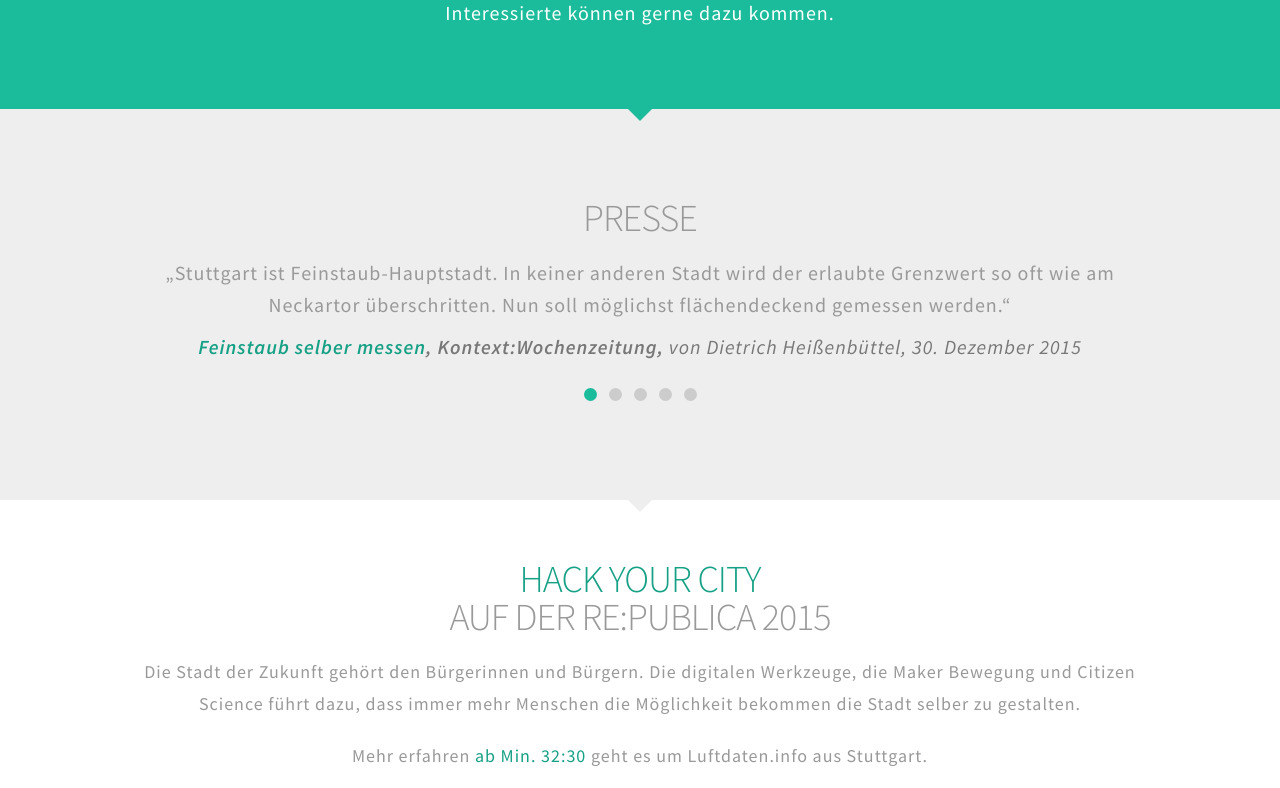
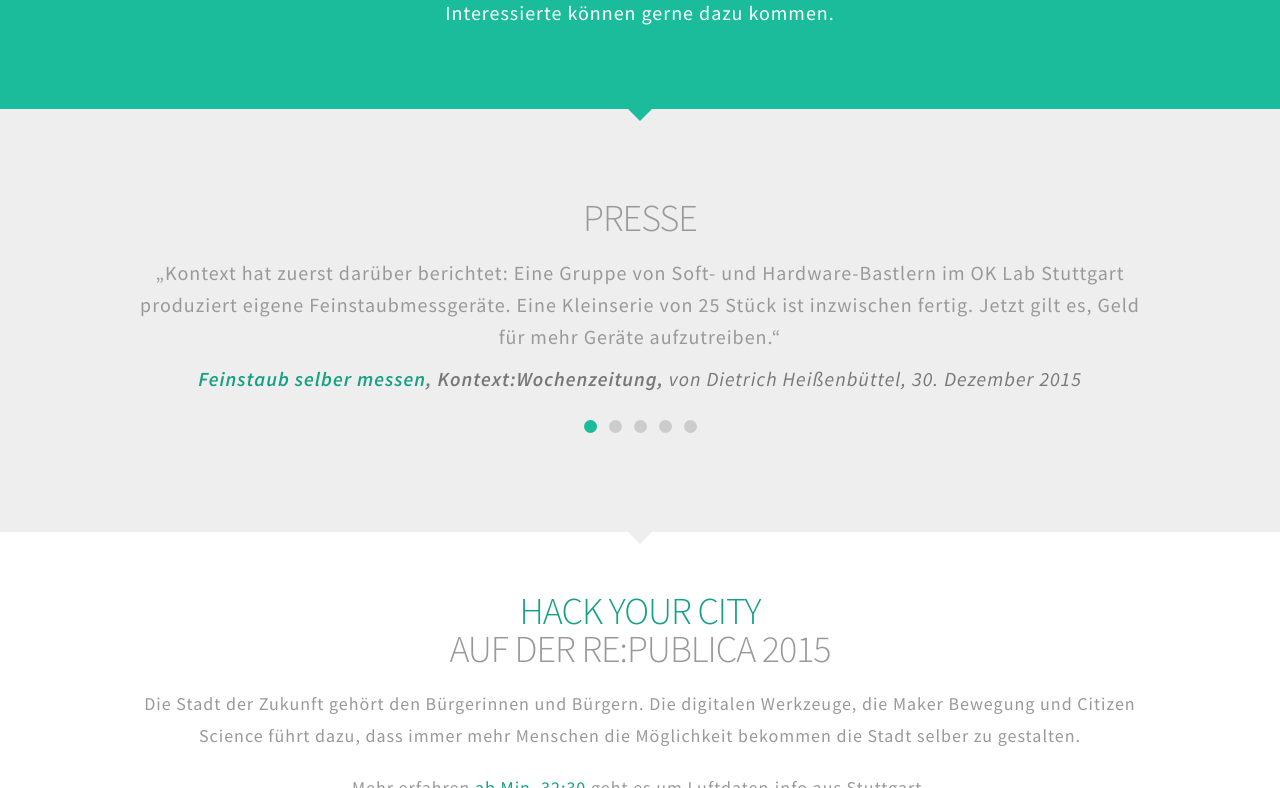
Before and after one commit to opendata-stuttgart/luftdaten.info, a Jekyll site: the page built from index.html, in a window 1280 px wide and 900 px high, scrolled down 1651 px, cut to the strip 0-788 px from the top of the window. Built offline with Jekyll 4.4.1, drawn with Linux system fonts in a browser that asks for light colours.

Commit message:
Update index.html

```diff
--- a/index.html
+++ b/index.html
@@ -75,11 +75,11 @@ https://www.betterplace.org/de/projects/38071-300-feinstaub-messgerate/manage/if
     <h2>Presse</h2>
     <div id="commentslider" class="owl-carousel">
       <div class="item">
-        <p>&bdquo;Stuttgart ist Feinstaub-Hauptstadt. In keiner anderen Stadt wird der erlaubte Grenzwert so oft wie am Neckartor überschritten. Nun soll möglichst flächendeckend gemessen werden.&ldquo;</p>
+        <p>&bdquo;Kontext hat zuerst darüber berichtet: Eine Gruppe von Soft- und Hardware-Bastlern im OK Lab Stuttgart produziert eigene Feinstaubmessgeräte. Eine Kleinserie von 25 Stück ist inzwischen fertig. Jetzt gilt es, Geld für mehr Geräte aufzutreiben.&ldquo;</p>
         <p class="author"><strong><a href="http://www.kontextwochenzeitung.de/gesellschaft/248/feinstaub-selber-messen-3349.html" target="_blank">Feinstaub selber messen</a>, Kontext:Wochenzeitung, </strong>von Dietrich Heißenbüttel, 30. Dezember 2015</p>
       </div>
       <div class="item">
-        <p>&bdquo;Kontext hat zuerst darüber berichtet: Eine Gruppe von Soft- und Hardware-Bastlern im OK Lab Stuttgart produziert eigene Feinstaubmessgeräte. Eine Kleinserie von 25 Stück ist inzwischen fertig. Jetzt gilt es, Geld für mehr Geräte aufzutreiben.&ldquo;</p>
+        <p>&bdquo;Stuttgart ist Feinstaub-Hauptstadt. In keiner anderen Stadt wird der erlaubte Grenzwert so oft wie am Neckartor überschritten. Nun soll möglichst flächendeckend gemessen werden.&ldquo;</p>
         <p class="author"><strong><a href="http://www.swr.de/landesschau-aktuell/bw/stuttgart/feinstaub-in-stuttgart-problem-sichtbar-machen/-/id=1592/did=15547586/nid=1592/ey7vjo/index.html" target="_blank">Feinstaub in Stuttgart: „Problem sichtbar machen“</a>, SWR, </strong>von Philipp Pfäfflin, 19. Mai 2015</p>
       </div>
       <div class="item">
```
